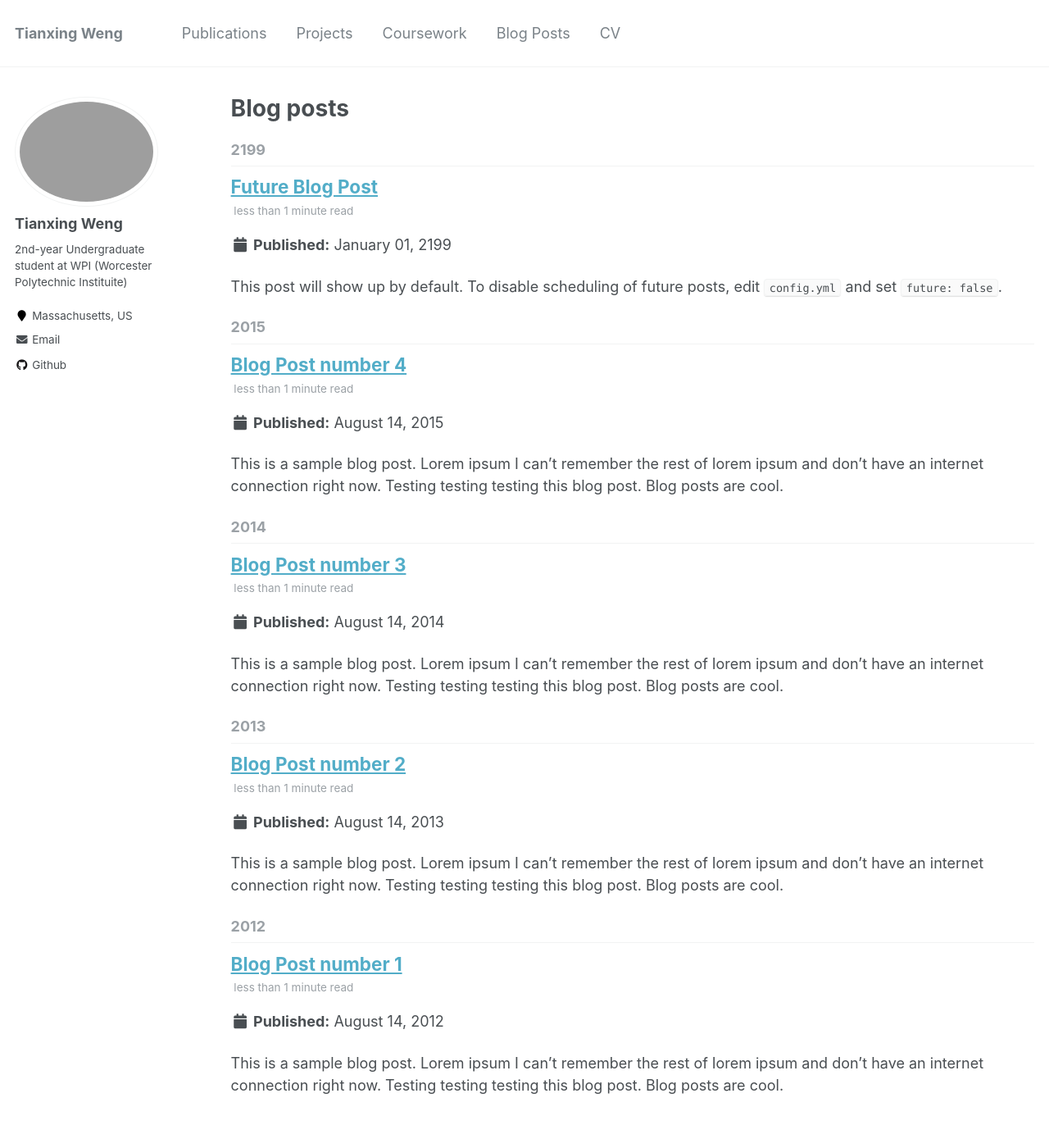
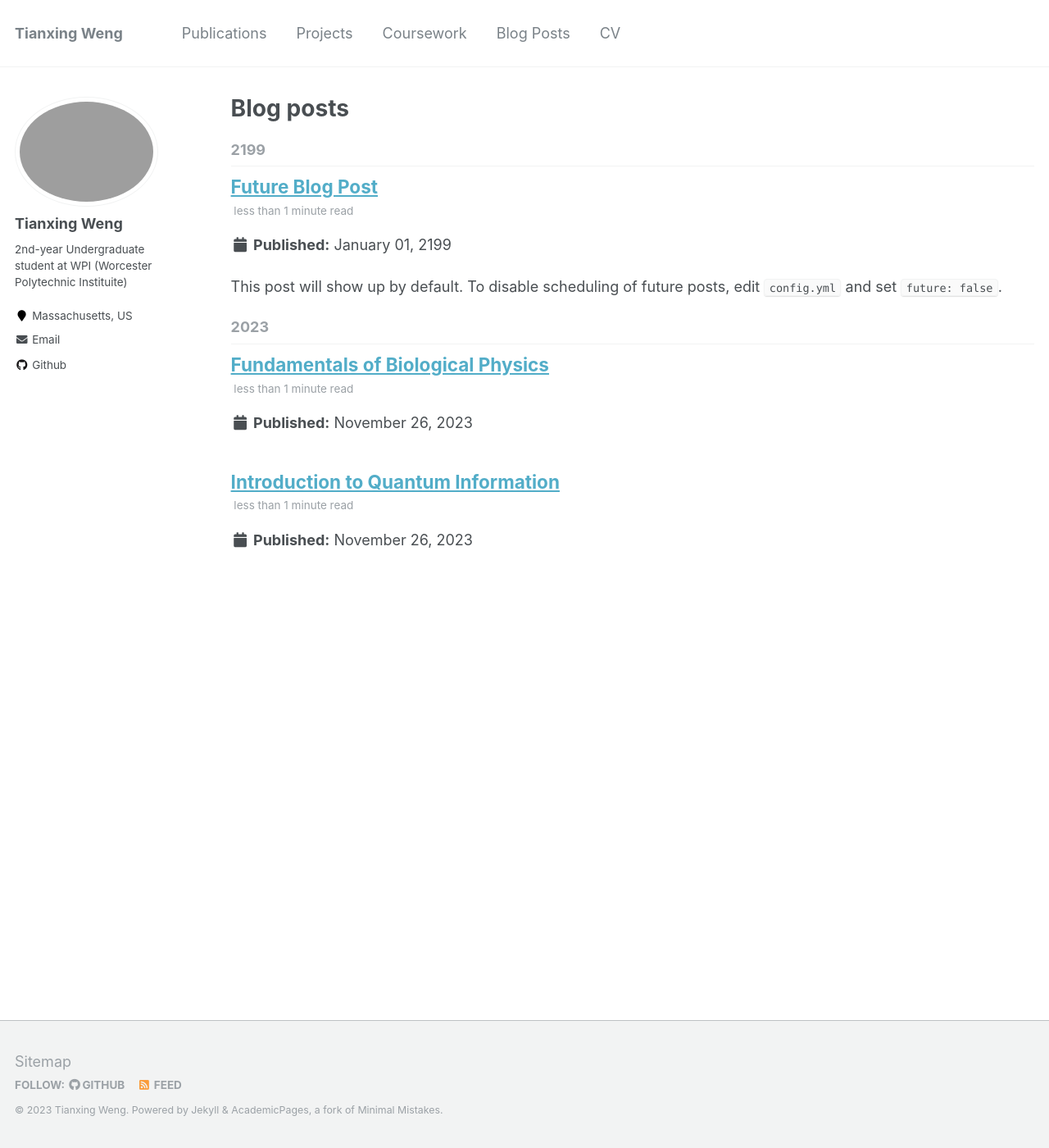
Before and after one commit to Daniel-Tianxing-Weng/daniel-tianxing-weng.github.io, a Jekyll site: the page built from _pages/year-archive.html, in a window 1280 px wide and 1400 px high. Shown: the whole window at 82% size. Built offline with Jekyll 4.4.1, drawn with Linux system fonts in a browser that asks for light colours.

Commit message:
blog posts initialize

```diff
--- a/_pages/coursework.md
+++ b/_pages/coursework.md
@@ -7,23 +7,31 @@ author_profile: true
 
 
 
-# Current Coursework
+## Current Coursework
 
-![[PH 562 Fundamentals of Biological Physics]]
-![[PH 443X Introduction to Quantum Information]]
-![[BB 2950 Molecular Biology]]
+PH 562 Fundamentals of Biological Physics
+![PH 562 Fundamentals of Biological Physics](posts/fall23/ph562)
 
-# Previous Coursework
+PH 443X Introduction to Quantum Information
+![PH 443X Introduction to Quantum Information](posts/fall23/ph443x)
+
+
+## Previous Coursework
 
 Maybe I should make a post archive for them as well, but that's saved for later
 
-## Fall 2022
+### Fall 2022
 PH 511 Classical Mechanics
+
 PH 514 Quantum Mechanics I
+
 PH 597 Mathematical Methods for Physicists
 
-## Spring 2023
+### Spring 2023
 PH 533 Advanced Electromagnetic Theory
+
 PH 554 Solid State Physics
+
 PH 515 Quantum Mechanics II
+
 MA 504 Functional Analysis
--- a/_posts/2012-08-14-blog-post-1.md
+++ /dev/null
@@ -1,20 +0,0 @@
----
-title: 'Blog Post number 1'
-date: 2012-08-14
-permalink: /posts/2012/08/blog-post-1/
-tags:
-  - cool posts
-  - category1
-  - category2
----
-
-This is a sample blog post. Lorem ipsum I can't remember the rest of lorem ipsum and don't have an internet connection right now. Testing testing testing this blog post. Blog posts are cool.
-
-Headings are cool
-======
-
-You can have many headings
-======
-
-Aren't headings cool?
-------
--- a/_posts/2013-08-14-blog-post-2.md
+++ /dev/null
@@ -1,20 +0,0 @@
----
-title: 'Blog Post number 2'
-date: 2013-08-14
-permalink: /posts/2013/08/blog-post-2/
-tags:
-  - cool posts
-  - category1
-  - category2
----
-
-This is a sample blog post. Lorem ipsum I can't remember the rest of lorem ipsum and don't have an internet connection right now. Testing testing testing this blog post. Blog posts are cool.
-
-Headings are cool
-======
-
-You can have many headings
-======
-
-Aren't headings cool?
-------
--- a/_posts/2014-08-14-blog-post-3.md
+++ /dev/null
@@ -1,20 +0,0 @@
----
-title: 'Blog Post number 3'
-date: 2014-08-14
-permalink: /posts/2014/08/blog-post-3/
-tags:
-  - cool posts
-  - category1
-  - category2
----
-
-This is a sample blog post. Lorem ipsum I can't remember the rest of lorem ipsum and don't have an internet connection right now. Testing testing testing this blog post. Blog posts are cool.
-
-Headings are cool
-======
-
-You can have many headings
-======
-
-Aren't headings cool?
-------
--- /dev/null
+++ b/_posts/2023-11-26-blog-post-2.md
@@ -0,0 +1,9 @@
+---
+title: 'Introduction to Quantum Information'
+date: 2023-11-26
+permalink: /posts/fall23/ph443x/
+tags:
+  - coursework
+  - notes
+  - undefined
+---
--- /dev/null
+++ b/_posts/2023-11-26-blog-post.md
@@ -0,0 +1,9 @@
+---
+title: 'Fundamentals of Biological Physics'
+date: 2023-11-26
+permalink: /posts/fall23/ph562/
+tags:
+  - coursework
+  - notes
+  - undefined
+---
```
Also changed, not shown: _pages/about.md (+0 -3 lines), _pages/projects.md (+3 -5 lines), _posts/2015-08-14-blog-post-4.md (deleted, +0 -20 lines).
